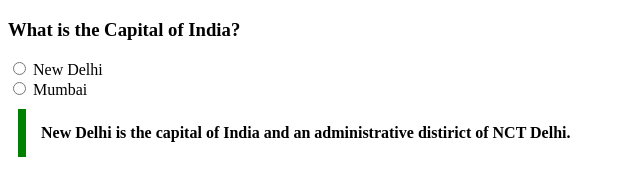
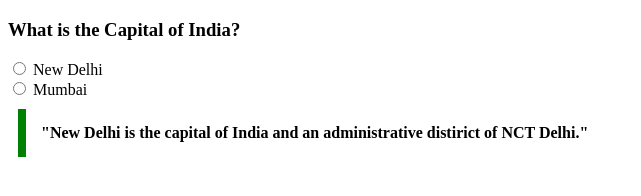
Before and after one commit to acciojob/trivia-Arunavi18, a website: page main.html in a window 1280 px wide. Shown: the whole page, without its empty margins (0-641 px from the left). Drawn offline with Linux system fonts and the light colour scheme.

Commit message:
added quotation

```diff
--- a/main.html
+++ b/main.html
@@ -15,7 +15,7 @@
 	<input type="radio" name="Mumbai" value="City">
 	<label name="Mumbai">Mumbai</label><br>
 </form>
-	<blockquote cite="https://en.wikipedia.org/wiki/New_Delhi">New Delhi is the capital of India and an administrative distirict of NCT Delhi.</blockquote>
+	<blockquote cite="https://en.wikipedia.org/wiki/New_Delhi">"New Delhi is the capital of India and an administrative distirict of NCT Delhi."</blockquote>
     <script type="text/javascript" src="./script.js">
 </script>
 
```
